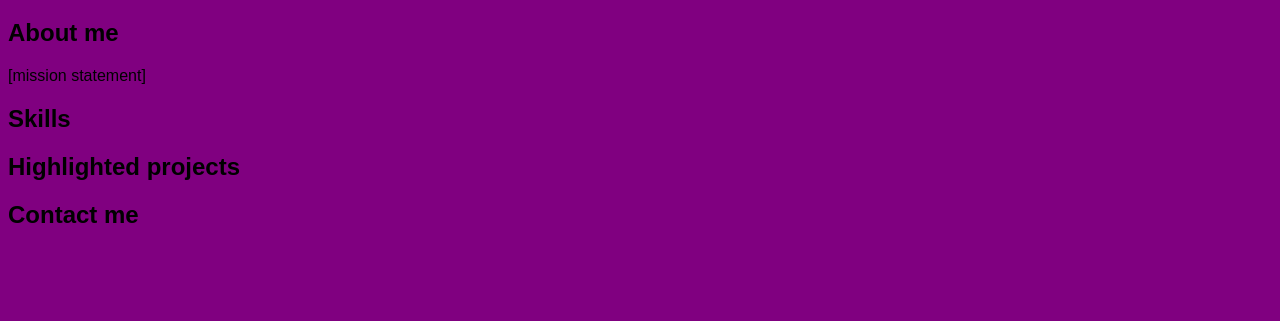
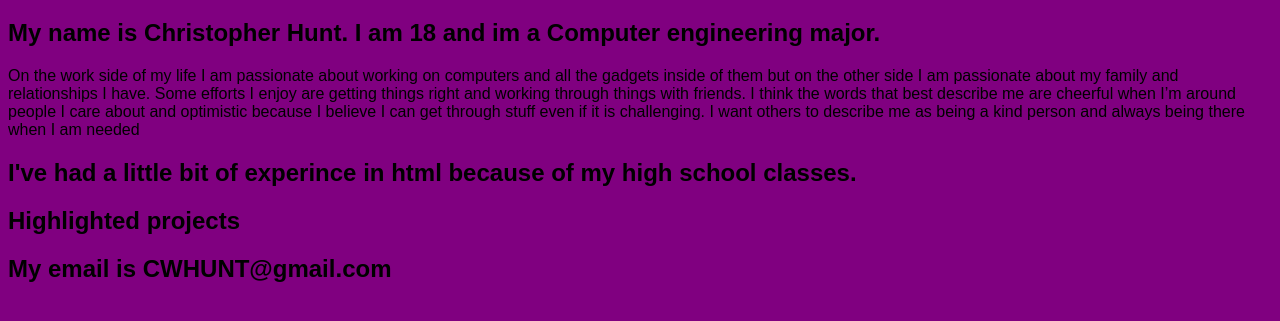
Before and after one commit to ChrisH-CSCE/ChrisH-CSCE.github.io, a plain HTML site: page index.html in a window 1280 px wide. Shown: the part 61-382 px from the top of the page. Drawn offline with Linux system fonts and the light colour scheme.

Commit message:
Added about me contact and etc

```diff
--- a/index.html
+++ b/index.html
@@ -9,17 +9,22 @@
 <body>
     <h1>Christopher Hunt</h1>
     <div class="about">
-        <h2>About me</h2>
-        <p>[mission statement]</p>
+        <h2>My name is Christopher Hunt. I am 18 and im a Computer engineering major.</h2>
+        <p>On the work side of my life I am passionate about working on computers and all the gadgets
+inside of them but on the other side I am passionate about my family and relationships I have.
+Some efforts I enjoy are getting things right and working through things with friends. I think the
+words that best describe me are cheerful when I’m around people I care about and optimistic
+because I believe I can get through stuff even if it is challenging. I want others to describe me as
+being a kind person and always being there when I am needed</p>
     </div>
     <div class="skills">
-        <h2>Skills</h2>
+        <h2>I've had a little bit of experince in html because of my high school classes.</h2>
     </div>
     <div class="projects">
         <h2>Highlighted projects</h2>
     </div>
     <div class="contact">
-        <h2>Contact me</h2>
+        <h2>My email is CWHUNT@gmail.com</h2>
     </div>
 </body>
 
```
